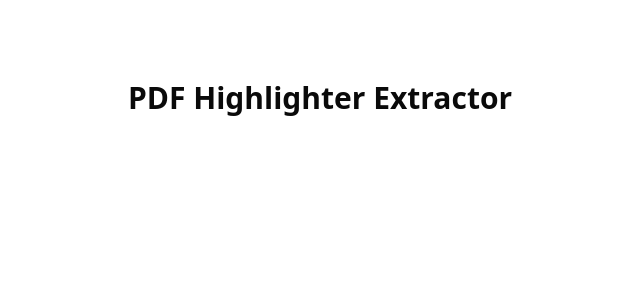
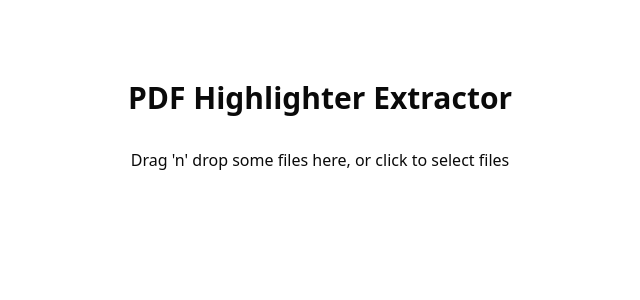
Before and after one commit to Lautron/HighextFront, a React (Vite) app: page / in a window 1280 px wide. Shown: the top 300 px of the page, without its empty margins (320-960 px from the left). Built offline with nearby package versions, Linux system fonts and the light colour scheme.

Commit message:
Create basic fileUpload component skeleton

```diff
--- a/src/components/pages/FileUpload.tsx
+++ b/src/components/pages/FileUpload.tsx
@@ -1,11 +1,22 @@
-import React from 'react';
+import React, {useCallback} from 'react'
+import {useDropzone} from 'react-dropzone'
 
-const FileUpload = () => {
+function FileUpload() {
+  const onDrop = useCallback(acceptedFiles => {
+    // Do something with the files
+  }, [])
+  const {getRootProps, getInputProps, isDragActive} = useDropzone({onDrop})
+
   return (
-    <div>
-      {/* File upload UI will go here */}
+    <div {...getRootProps()}>
+      <input {...getInputProps()} />
+      {
+        isDragActive ?
+          <p>Drop the files here ...</p> :
+          <p>Drag 'n' drop some files here, or click to select files</p>
+      }
     </div>
-  );
-};
+  )
+}
 
 export default FileUpload;
```
